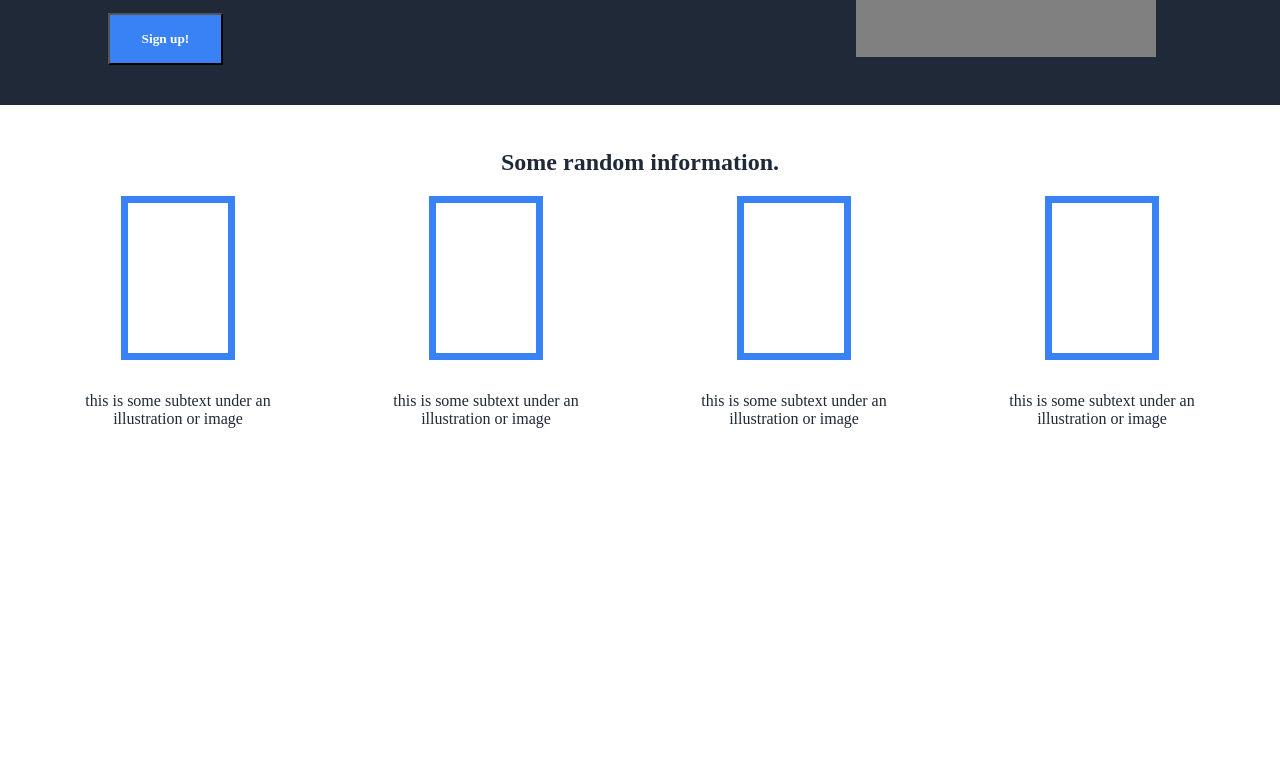
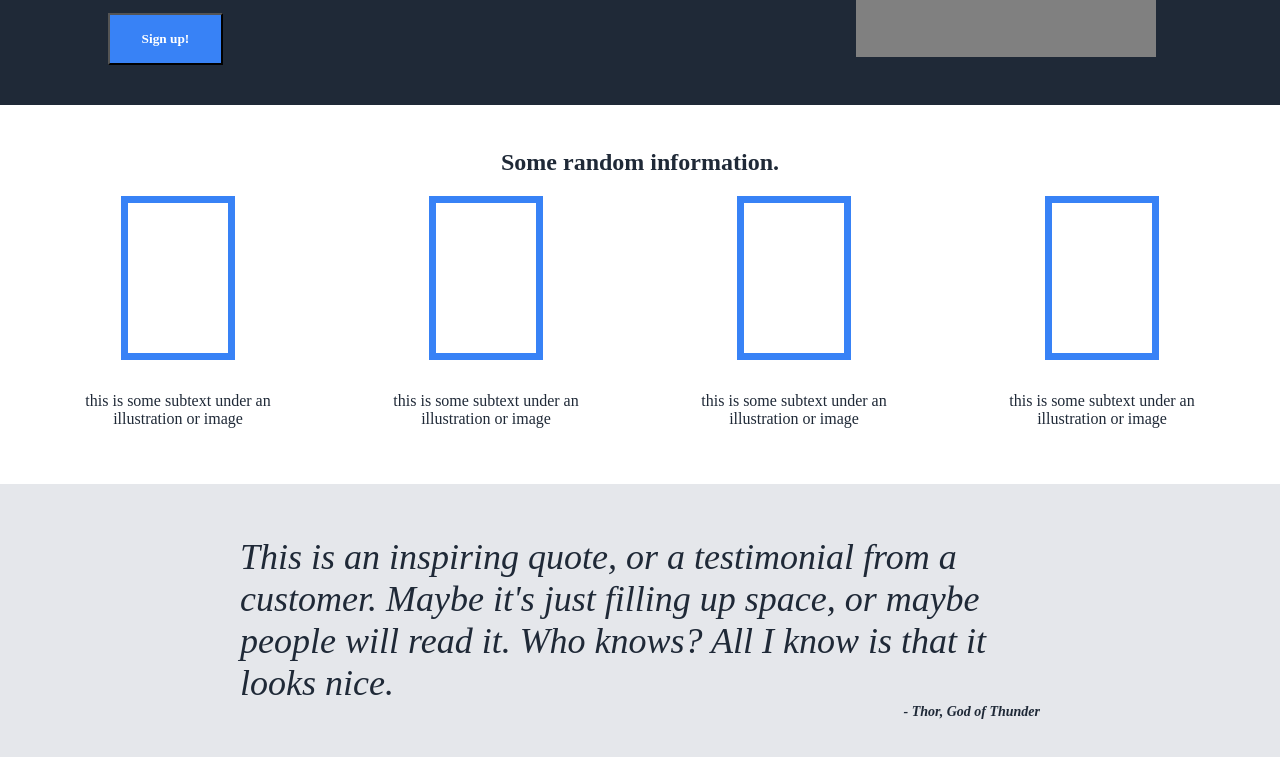
Before and after one commit to al1ska06/odin_proj, a plain HTML site: page landing-page-proj/index.html in a window 1280 px wide. Shown: the part 207-964 px from the top of the page. Before the commit the page ends 800 px from the top, so only its background shows below. Drawn offline with Linux system fonts and the light colour scheme.

Commit message:
drafted 3rd section

```diff
--- a/landing-page-proj/index.html
+++ b/landing-page-proj/index.html
@@ -50,5 +50,16 @@
             </div>
         </div>
     </div>
+    <div class = "third">
+        <div class = "quote">
+            This is an inspiring quote, or a testimonial from a customer.
+            Maybe it's just filling up space,
+            or maybe people will read it. Who knows? All
+            I know is that it looks nice.
+        <div class = "att">
+            - Thor, God of Thunder
+        </div>
+        </div>
+    </div>
 </body>
 </html>
--- a/landing-page-proj/style.css
+++ b/landing-page-proj/style.css
@@ -87,8 +87,30 @@ body{
     margin: 16px;
 }
 
+.third{
+    display:flex;
+    justify-content: center;
+    background-color: #E5E7EB ;
+    color: #1F2937;
+    padding: 52px;
+}
 
+.quote{
+    display:flex;
+    flex-direction: column;
+    align-items: center;
+    max-width: 800px;
+    font-size: 36px;
+    font-style: italic;
+    font-weight: light;
+    text-align: left;
+}
 
+.att{
+    font-size: 14px;
+    font-weight: bold;
+    margin-left:auto;
+}
 
 
 
```
